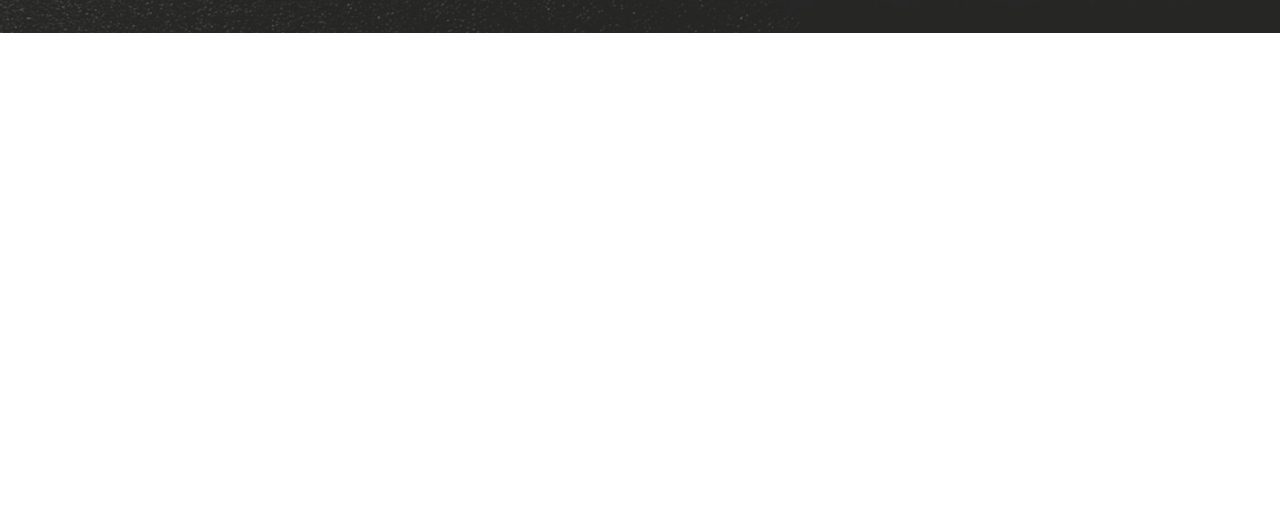
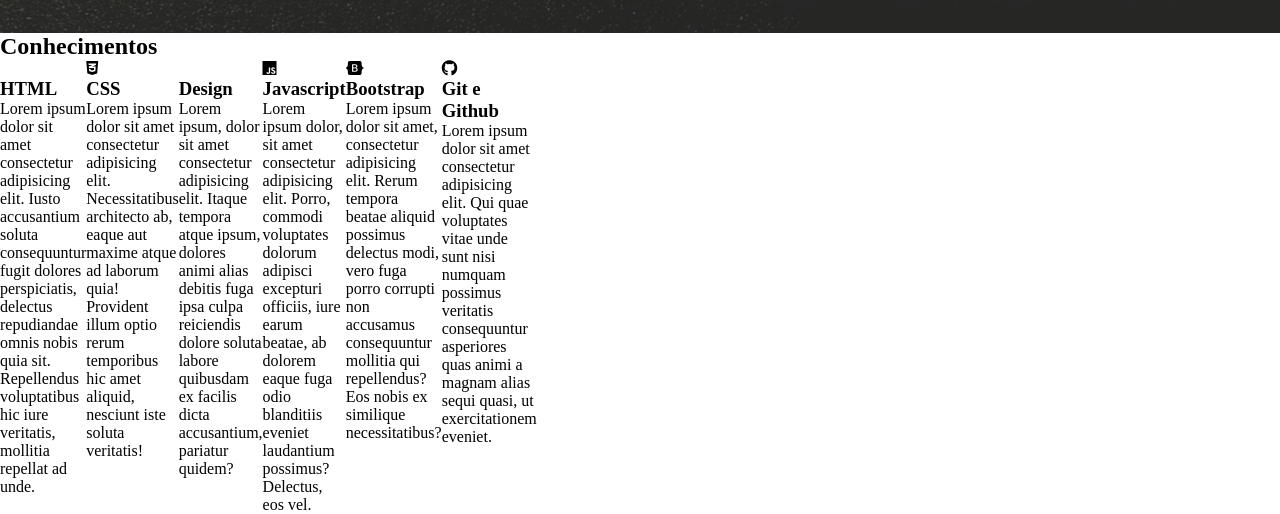
Before and after one commit to davidtheblane/portfolio, a plain HTML site: page index.html in a window 1280 px wide. Shown: the part 767-1281 px from the top of the page. Before the commit the page ends 800 px from the top, so only its background shows below. Drawn offline with Linux system fonts and the light colour scheme.

Commit message:
começando o layout GRID

```diff
--- a/index.html
+++ b/index.html
@@ -1,18 +1,31 @@
 <!DOCTYPE html>
 <html lang="pt-br">
   <head>
-  <meta charset="UTF-8">
-  <meta http-equiv="X-UA-Compatible" content="IE=edge">
-  <meta name="viewport" content="width=device-width, initial-scale=1.0">
-  <link rel="stylesheet" href="style.css">
-  <link rel="apple-touch-icon" sizes="180x180" href="imagens/apple-touch-icon.png">
-  <link rel="icon" type="image/png" sizes="32x32" href="imagens/favicon-32x32.png">
-  <link rel="icon" type="image/png" sizes="16x16" href="imagens/favicon-16x16.png">
-  <link rel="manifest" href="/site.webmanifest">
+    <meta charset="UTF-8" />
+    <meta http-equiv="X-UA-Compatible" content="IE=edge" />
+    <meta name="viewport" content="width=device-width, initial-scale=1.0" />
+    <link rel="stylesheet" href="style.css" />
+    <link
+      rel="apple-touch-icon"
+      sizes="180x180"
+      href="imagens/apple-touch-icon.png"
+    />
+    <link
+      rel="icon"
+      type="image/png"
+      sizes="32x32"
+      href="imagens/favicon-32x32.png"
+    />
+    <link
+      rel="icon"
+      type="image/png"
+      sizes="16x16"
+      href="imagens/favicon-16x16.png"
+    />
+    <link rel="manifest" href="/site.webmanifest" />
     <title>Portfólio</title>
   </head>
   <body>
-
     <div class="container">
       <div class="hamburger">
         <div class="line" id="line1"></div>
@@ -21,11 +34,9 @@
         <span>Fechar</span>
       </div>
 
-
-
       <header>
         <div class="img-wrapper">
-          <img src="./imagens/bg.jpg" alt="">
+          <img src="./imagens/bg.jpg" alt="" />
         </div>
         <div class="banner">
           <p>...Davi Bernardo</p>
@@ -34,14 +45,17 @@
         </div>
       </header>
 
-    <div class="sidebar">
+      <aside class="sidebar">
         <nav>
           <ul class="menu">
             <li class="menu-item"><a href="#" class="menu-link">Home</a></li>
-          <li class="menu-item"><a href="#" class="menu-link">Conhecimento</a></li>
+            <li class="menu-item">
+              <a href="#" class="menu-link">Conhecimento</a>
+            </li>
             <li class="menu-item"><a href="#" class="menu-link">Contato</a></li>
-          <li class="menu-item"><a href="#" class="menu-link">Orçamento</a></li>
-
+            <li class="menu-item">
+              <a href="#" class="menu-link">Orçamento</a>
+            </li>
           </ul>
         </nav>
         <div class="social-media">
@@ -49,8 +63,105 @@
           <a href="#"><i class="fab fa-github-alt"></i></a>
           <a href="#"><i class="fab fa-twitter"></i></a>
         </div>
+      </aside>
+
+      <section class="sessao-conhecimentos">
+        <div class="sessao-header">
+          <h1>Conhecimentos</h1>
         </div>
 
+        <div class="conhecimentos">
+          <div class="conhecimento">
+            <div class="conhecimento-header">
+              <i class="fab fa-html"></i>
+              <h3>HTML</h3>
+            </div>
+            <div class="conhecimento-text">
+              <p>
+                Lorem ipsum dolor sit amet consectetur adipisicing elit. Iusto
+                accusantium soluta consequuntur fugit dolores perspiciatis,
+                delectus repudiandae omnis nobis quia sit. Repellendus
+                voluptatibus hic iure veritatis, mollitia repellat ad unde.
+              </p>
+            </div>
+          </div>
+
+          <div class="conhecimento">
+            <div class="conhecimento-header">
+              <i class="fab fa-css3-alt"></i>
+              <h3>CSS</h3>
+            </div>
+            <div class="conhecimento-text">
+              <p>
+                Lorem ipsum dolor sit amet consectetur adipisicing elit.
+                Necessitatibus architecto ab, eaque aut maxime atque ad laborum
+                quia! Provident illum optio rerum temporibus hic amet aliquid,
+                nesciunt iste soluta veritatis!
+              </p>
+            </div>
+          </div>
+
+          <div class="conhecimento">
+            <div class="conhecimento-header">
+              <i class="fas pencil-alt"></i>
+              <h3>Design</h3>
+            </div>
+            <div class="conhecimento-text">
+              <p>
+                Lorem ipsum, dolor sit amet consectetur adipisicing elit. Itaque
+                tempora atque ipsum, dolores animi alias debitis fuga ipsa culpa
+                reiciendis dolore soluta labore quibusdam ex facilis dicta
+                accusantium, pariatur quidem?
+              </p>
+            </div>
+          </div>
+
+          <div class="conhecimento">
+            <div class="conhecimento-header">
+              <i class="fab fa-js"></i>
+              <h3>Javascript</h3>
+            </div>
+            <div class="conhecimento-text">
+              <p>
+                Lorem ipsum dolor, sit amet consectetur adipisicing elit. Porro,
+                commodi voluptates dolorum adipisci excepturi officiis, iure
+                earum beatae, ab dolorem eaque fuga odio blanditiis eveniet
+                laudantium possimus? Delectus, eos vel.
+              </p>
+            </div>
+          </div>
+
+          <div class="conhecimento">
+            <div class="conhecimento-header">
+              <i class="fab fa-bootstrap"></i>
+              <h3>Bootstrap</h3>
+            </div>
+            <div class="conhecimento-text">
+              <p>
+                Lorem ipsum dolor sit amet, consectetur adipisicing elit. Rerum
+                tempora beatae aliquid possimus delectus modi, vero fuga porro
+                corrupti non accusamus consequuntur mollitia qui repellendus?
+                Eos nobis ex similique necessitatibus?
+              </p>
+            </div>
+          </div>
+
+          <div class="conhecimento">
+            <div class="conhecimento-header">
+              <i class="fab fa-github"></i>
+              <h3>Git e Github</h3>
+            </div>
+            <div class="conhecimento-text">
+              <p>
+                Lorem ipsum dolor sit amet consectetur adipisicing elit. Qui
+                quae voluptates vitae unde sunt nisi numquam possimus veritatis
+                consequuntur asperiores quas animi a magnam alias sequi quasi,
+                ut exercitationem eveniet.
+              </p>
+            </div>
+          </div>
+        </div>
+      </section>
     </div>
 
     <script src="./script.js"></script>
--- a/style.css
+++ b/style.css
@@ -213,6 +213,14 @@ header {
   background-color: #000;
 }
 
+
+.conhecimentos {
+  display: grid;
+  grid-template-columns: repeat(16, 1fr);
+}
+
+/* continua em 10h27 */
+
 /* ANIMATIONS */
 
 @keyframes zoomImage {
```
Lines whose indentation alone changed are shown as unchanged.
